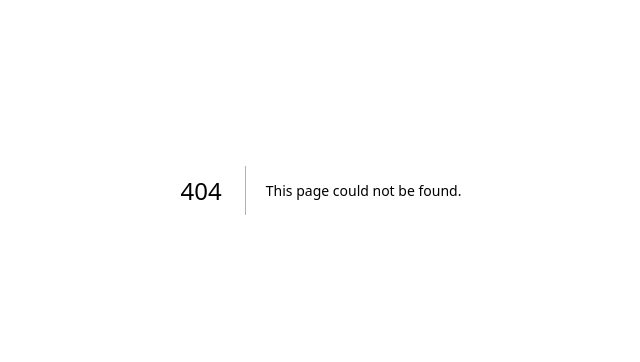
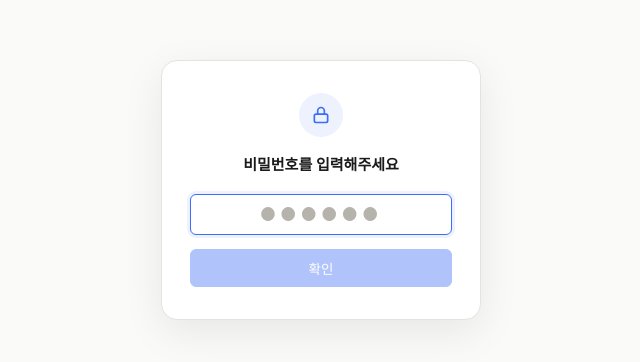
Before and after one commit to thirdj/keyword-watch, a Next.js app: page /login in a window 1280 px wide. Before the commit this address had no page. Shown: the part 210-572 px from the top of the page, without its empty margins (319-959 px from the left). Built offline with nearby package versions, Linux system fonts and the light colour scheme.

Commit message:
added: login

```diff
--- /dev/null
+++ b/app/login/page.tsx
@@ -0,0 +1,119 @@
+'use client';
+
+import { useRef, useState } from 'react';
+
+export default function LoginPage() {
+  const [password, setPassword] = useState('');
+  const [error, setError] = useState('');
+  const [submitting, setSubmitting] = useState(false);
+  const inputRef = useRef<HTMLInputElement>(null);
+
+  async function handleSubmit(e: React.FormEvent) {
+    e.preventDefault();
+    if (!password || submitting) return;
+
+    setSubmitting(true);
+    setError('');
+
+    try {
+      const res = await fetch('/api/auth/login', {
+        method: 'POST',
+        headers: { 'Content-Type': 'application/json' },
+        body: JSON.stringify({ password }),
+      });
+
+      if (!res.ok) {
+        const data = await res.json().catch(() => ({}));
+        setError(data.error ?? '비밀번호가 올바르지 않아요.');
+        setPassword('');
+        inputRef.current?.focus();
+        return;
+      }
+
+      // 미들웨어가 새 쿠키를 인식하도록 완전히 새로 이동(클라이언트 라우팅 아님)
+      window.location.href = '/';
+    } catch {
+      setError('서버에 연결할 수 없어요. 잠시 후 다시 시도해주세요.');
+    } finally {
+      setSubmitting(false);
+    }
+  }
+
+  return (
+    <div
+      style={{
+        minHeight: '100dvh',
+        display: 'flex',
+        alignItems: 'center',
+        justifyContent: 'center',
+        background: 'var(--bg-page)',
+        padding: 20,
+      }}
+    >
+      <form
+        onSubmit={handleSubmit}
+        style={{
+          width: '100%',
+          maxWidth: 320,
+          background: 'var(--surface)',
+          border: '1px solid var(--border)',
+          borderRadius: 16,
+          padding: '32px 28px',
+          boxShadow: '0 12px 40px rgba(0,0,0,0.08)',
+          textAlign: 'center',
+        }}
+      >
+        <div
+          style={{
+            width: 44,
+            height: 44,
+            borderRadius: '50%',
+            background: 'var(--accent-bg)',
+            display: 'flex',
+            alignItems: 'center',
+            justifyContent: 'center',
+            margin: '0 auto 16px',
+          }}
+        >
+          <LockIcon />
+        </div>
+
+        <p style={{ fontSize: 15, fontWeight: 600, margin: '0 0 20px' }}>비밀번호를 입력해주세요</p>
+
+        <input
+          ref={inputRef}
+          type="password"
+          inputMode="numeric"
+          pattern="[0-9]*"
+          maxLength={6}
+          autoFocus
+          value={password}
+          onChange={(e) => setPassword(e.target.value.replace(/[^0-9]/g, ''))}
+          disabled={submitting}
+          placeholder="●●●●●●"
+          style={{ textAlign: 'center', letterSpacing: 4, fontSize: 18, marginBottom: 14 }}
+        />
+
+        {error && <p style={{ color: 'var(--danger)', fontSize: 13, margin: '0 0 14px' }}>{error}</p>}
+
+        <button
+          type="submit"
+          className="primary"
+          disabled={!password || submitting}
+          style={{ width: '100%' }}
+        >
+          {submitting ? '확인 중...' : '확인'}
+        </button>
+      </form>
+    </div>
+  );
+}
+
+function LockIcon() {
+  return (
+    <svg width="20" height="20" viewBox="0 0 24 24" fill="none" stroke="var(--accent)" strokeWidth="2" strokeLinecap="round" strokeLinejoin="round">
+      <rect x="4" y="11" width="16" height="10" rx="2" />
+      <path d="M8 11V7a4 4 0 0 1 8 0v4" />
+    </svg>
+  );
+}
```
Also changed, not shown: app/api/auth/login/route.ts (added, +24 -0 lines), lib/auth.ts (added, +72 -0 lines), proxy.ts (added, +37 -0 lines).
